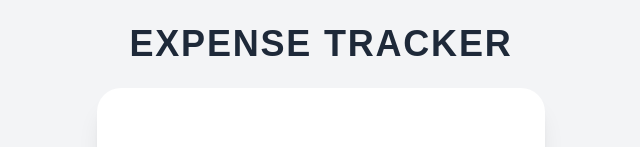
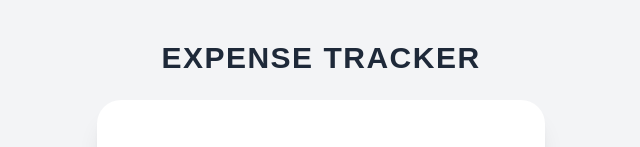
Before and after one commit to eman29497/expensetrackerr, a Next.js app: page / in a window 1280 px wide. Shown: the top 147 px of the page, without its empty margins (319-959 px from the left). Built offline with nearby package versions, Linux system fonts and the light colour scheme; no server answers; the database is empty.

Commit message:
UI: make main container responsiv

```diff
--- a/src/app/page.tsx
+++ b/src/app/page.tsx
@@ -28,9 +28,9 @@ export default function Home(){
   },[dispatch]);
   return(
     <div className="min-h-screen bg-gray-100">
-      <div className="max-w-md mx-auto">
+      <div className="max-w-md mx-auto mt-6 md:mt-10">
         <Header/>
-        <div className="bg-white shadow-xl rounded-3xl p-8 w-full max-w-md mx-auto">
+        <div className="bg-white shadow-xl rounded-3xl p-4 md:p-8 w-full">
 
         <Balance/>
         <IncomeExpenseCards/>
--- a/src/components/Header.tsx
+++ b/src/components/Header.tsx
@@ -1,7 +1,7 @@
 export default function Header(){
     return(
         <div>
-            <h1 className="text-2xl md:text-4xl text-gray-800 tracking-wider uppercase my-6 text-center font-bold">
+            <h1 className="text-2xl md:text-3xl text-gray-800 tracking-wider uppercase my-6 text-center font-bold">
                 Expense Tracker
             </h1>
         </div>
```
